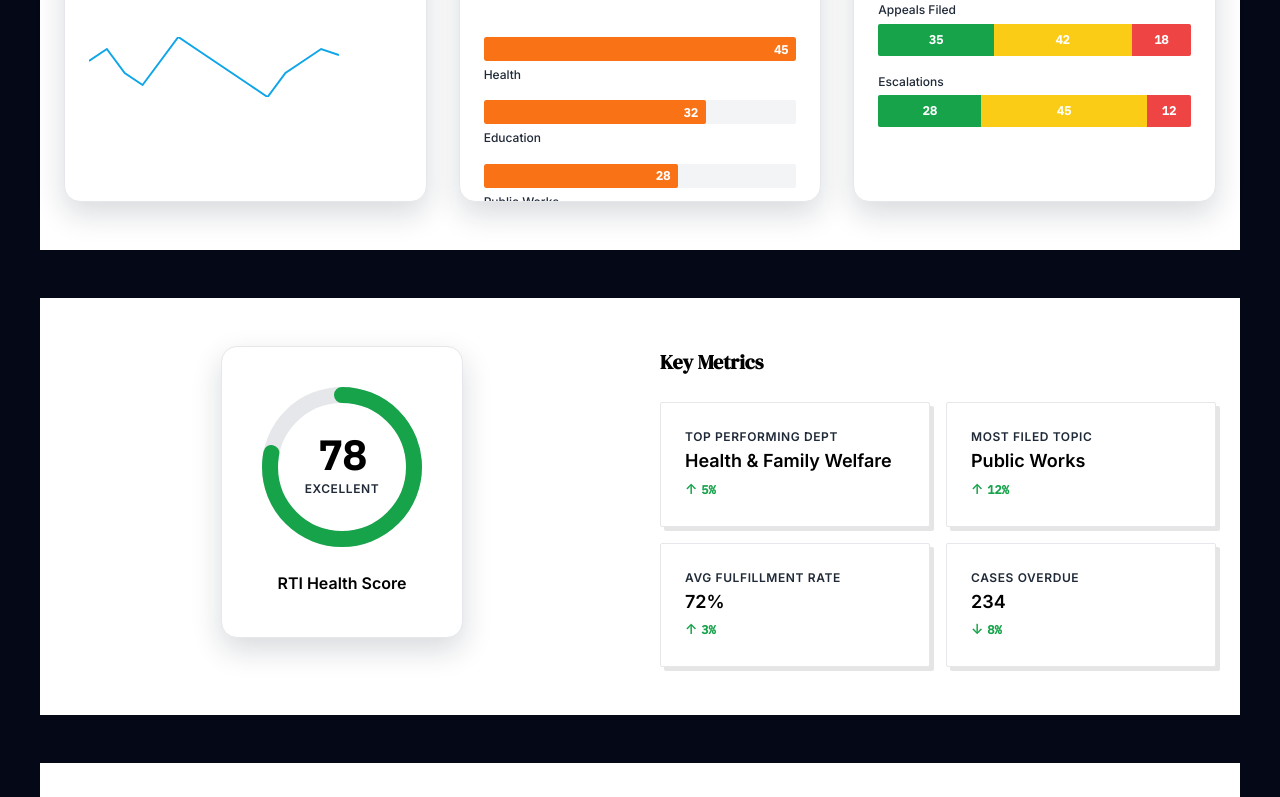
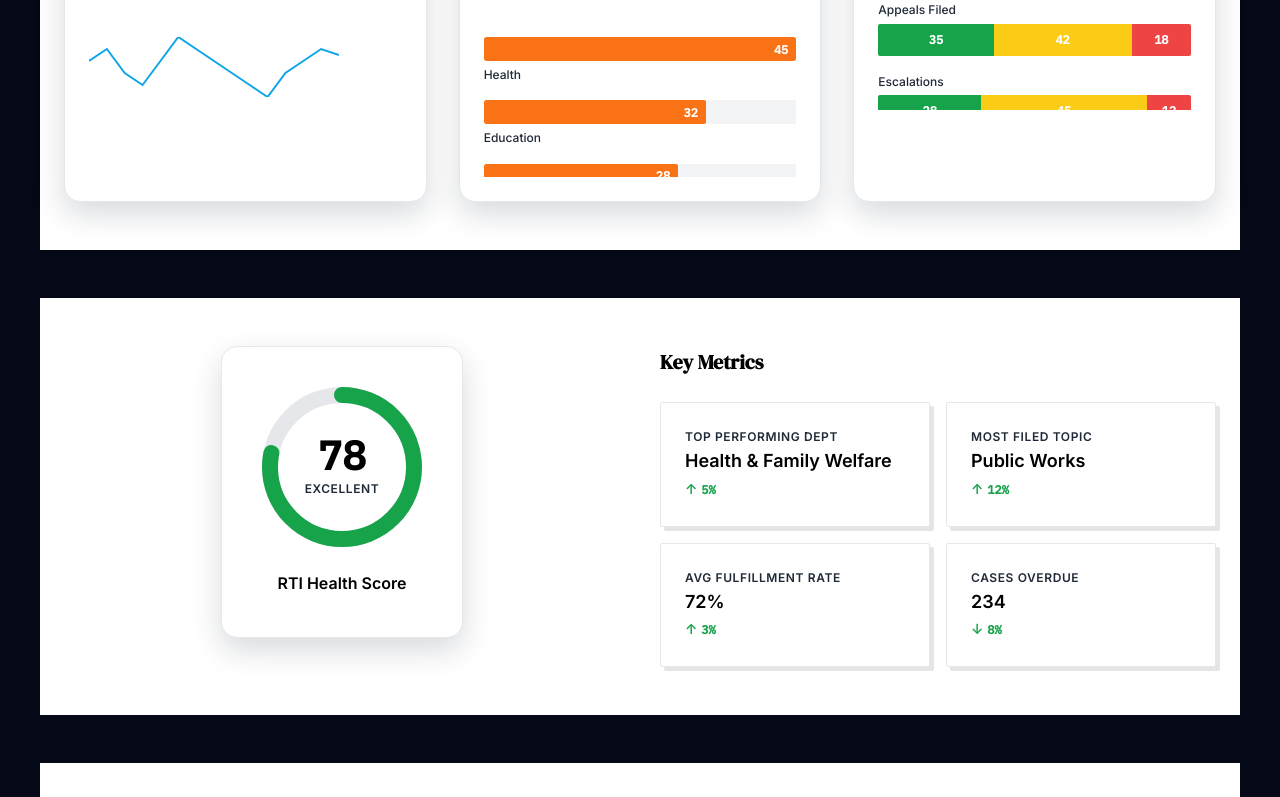
Before and after one commit to Yugantar-NGO/youRTI-UI, a Next.js app: page / in a window 1280 px wide. Shown: the part 3606-4403 px from the top of the page. Built offline with nearby package versions, Linux system fonts and the light colour scheme.

Commit message:
fix(charts): prevent bar chart overflow in AnalyticsTile
- Add width: 100% and overflow: hidden to .visualization
- Add min-width: 0 to .content to allow flex shrinking
- Add box-sizing: border-box and max-width: 100% to .bar
- Ensures charts stay within their container boundaries

```diff
--- a/src/components/features/landing/atoms/BarChart.module.css
+++ b/src/components/features/landing/atoms/BarChart.module.css
@@ -30,6 +30,8 @@
   align-items: center;
   justify-content: flex-end;
   padding-right: var(--spacing-sm);
+  box-sizing: border-box;
+  max-width: 100%;
 }
 
 .barValue {
--- a/src/components/features/landing/molecules/AnalyticsTile.module.css
+++ b/src/components/features/landing/molecules/AnalyticsTile.module.css
@@ -32,6 +32,8 @@
   display: flex;
   flex-direction: column;
   gap: var(--spacing-lg);
+  width: 100%;
+  min-width: 0;
 }
 
 .valueSection {
@@ -80,6 +82,8 @@
 
 .visualization {
   margin-top: var(--spacing-sm);
+  width: 100%;
+  overflow: hidden;
 }
 
 /* Responsive */
```
